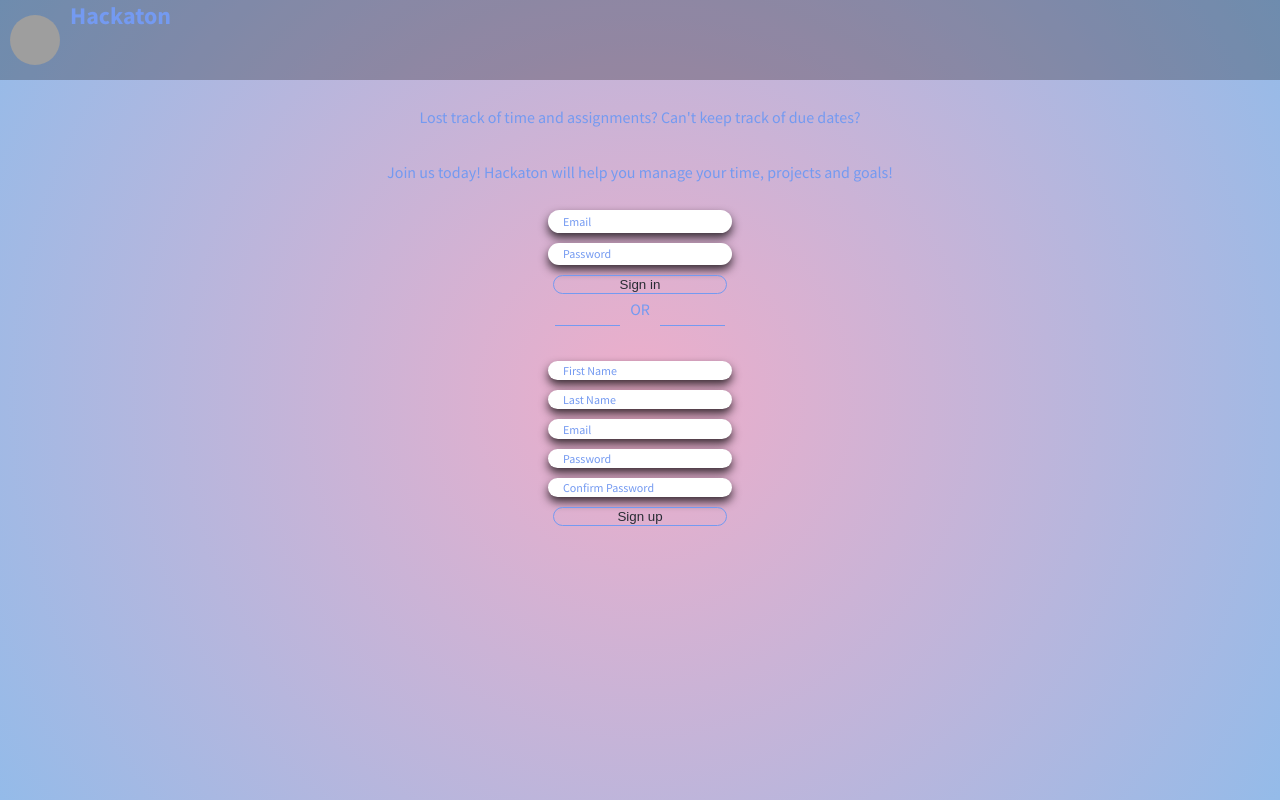
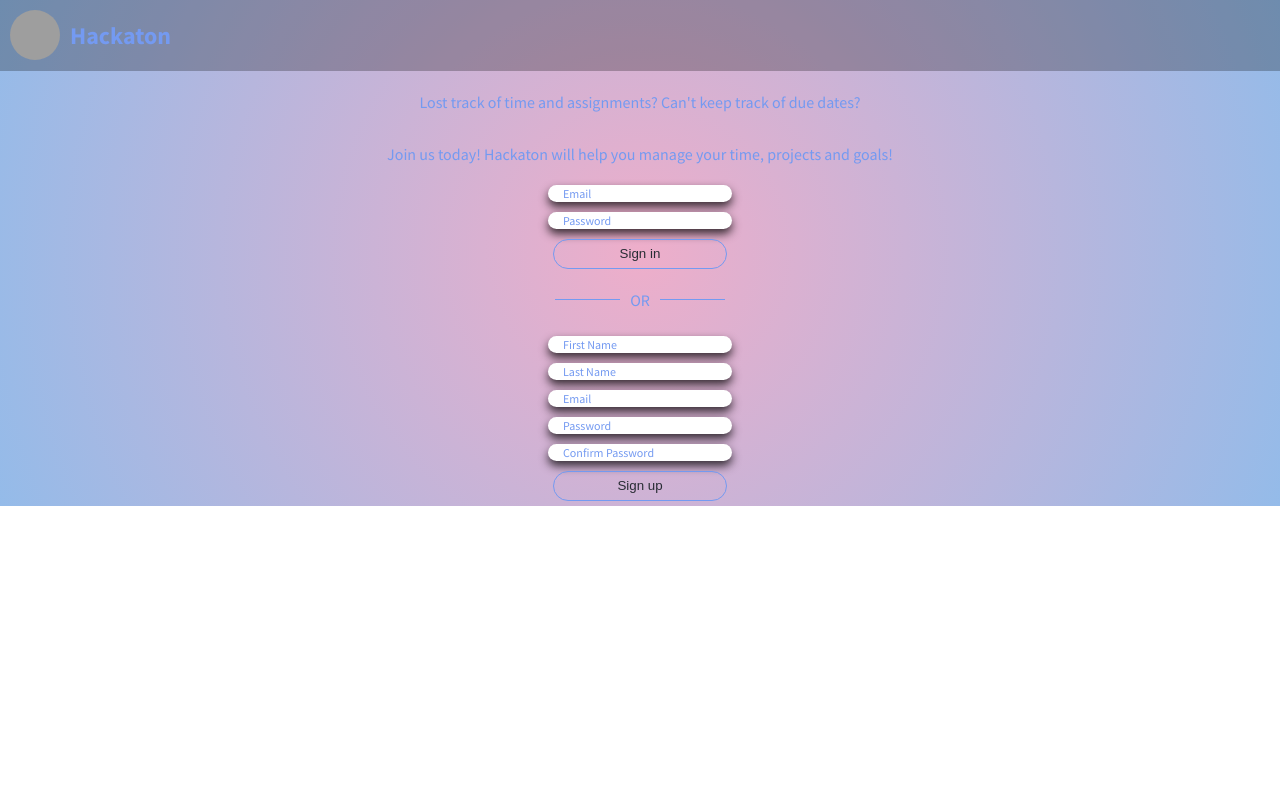
Before and after one commit to Dev-s-Den/hackaton, a React (Create React App) app in the folder client/: page / in a window 1280 px wide. Built offline with nearby package versions, Linux system fonts and the light colour scheme; grey boxes are pictures that could not be loaded.

Commit message:
Delete Home style

```diff
--- a/client/src/components/Home.jsx
+++ b/client/src/components/Home.jsx
@@ -1,8 +1,5 @@
 // Libraries
 import React from "react";
-
-// Styles
-import "./styles/Home.scss";
 
 // Components
 import Auth from "./Authorization";
--- a/client/src/components/styles/Home.scss
+++ /dev/null
@@ -1,3 +0,0 @@
-* {
-  height: 100%;
-}
```
